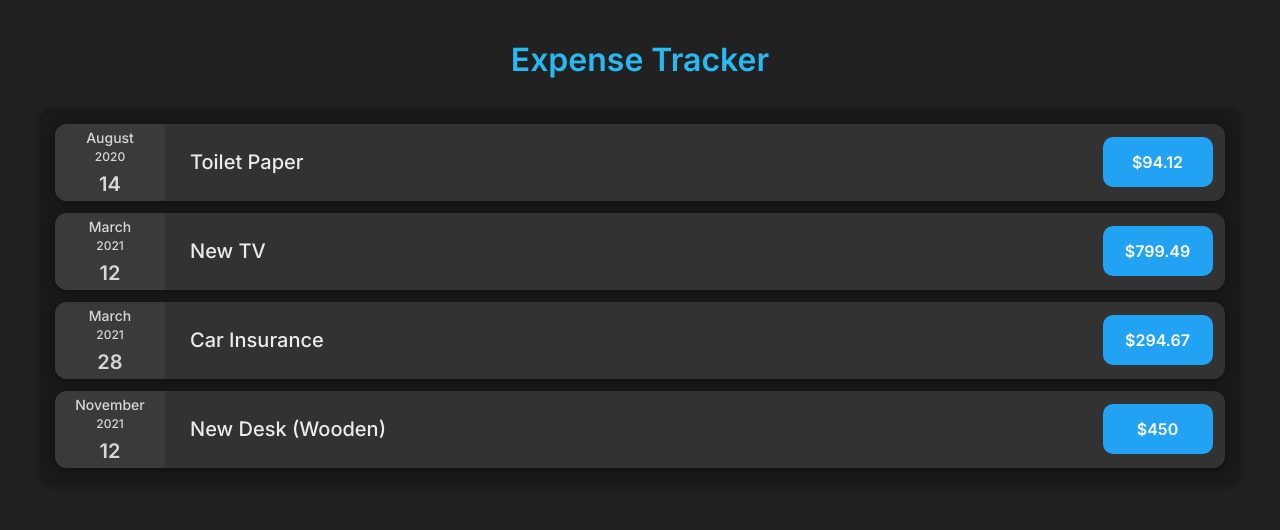
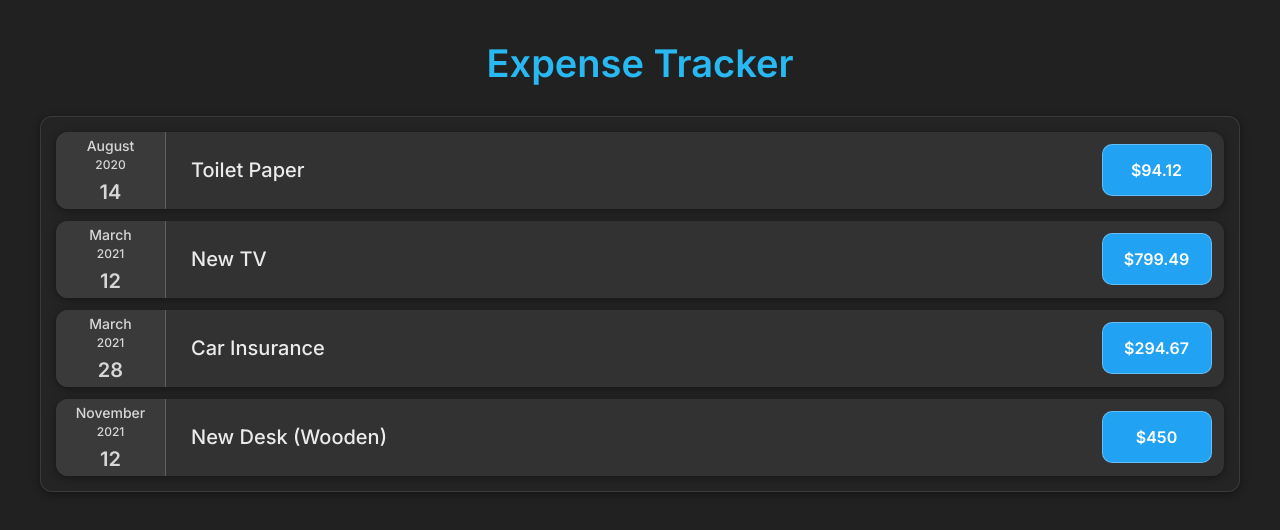
Before and after one commit to krissygroom/expense-tracker, a React (Create React App) app: page / in a window 1280 px wide. Shown: the top 530 px of the page. Built offline with nearby package versions, Linux system fonts and the light colour scheme.

Commit message:
Small design edits

```diff
--- a/src/App.css
+++ b/src/App.css
@@ -1,12 +1,13 @@
 .title {
   color: #29b9f2;
   text-align: center;
-  font-size: 3.2rem;
+  font-size: 3.8rem;
   font-weight: 600;
   margin-bottom: 3rem;
 }
 
 .expenses {
-  background-color: #191919;
+  background-color: #242424;
+  border: 0.5px solid rgba(255, 255, 255, 0.1);
   padding: 1.5rem;
 }
--- a/src/components/ExpenseDate.css
+++ b/src/components/ExpenseDate.css
@@ -2,6 +2,7 @@
   color: rgba(255, 255, 255, 0.8);
   min-width: 11rem;
   background-color: #3a3a3a;
+  border-right: 0.25px solid rgba(255, 255, 255, 0.2);
   padding: 0.5rem;
   align-self: stretch;
 
--- a/src/components/ExpenseItem.css
+++ b/src/components/ExpenseItem.css
@@ -41,6 +41,7 @@
   background-color: #22a2f2;
   margin-right: 1.25rem;
   border-radius: 10px;
+  border: 0.5px solid rgba(255, 255, 255, 0.3);
   display: flex;
   align-items: center;
   justify-content: center;
```
Also changed, not shown: 6 other files (tests, documents, lock files or other folders).
